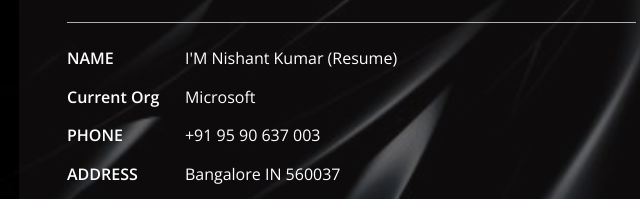
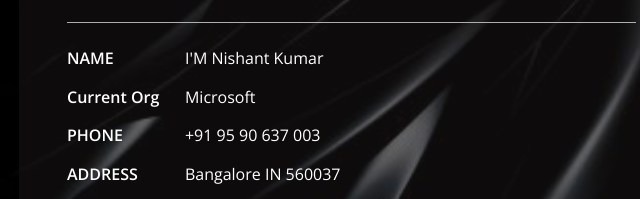
Before and after one commit to nkjaiswal/nishant.live, a plain HTML site: page index.html in a window 1280 px wide. Shown: the part 282-481 px from the top of the page, 51-691 px from the left. Drawn offline with nearby package versions, Linux system fonts and the light colour scheme; files whose address does not match are found by name.

Commit message:
Update index.html

```diff
--- a/index.html
+++ b/index.html
@@ -87,7 +87,7 @@ License URL: http://creativecommons.org/licenses/by/3.0/
 							<li>
 								<ul class="address-text">
 									<li><b>NAME</b></li>
-									<li>I'M Nishant Kumar (<a href="https://docs.google.com/document/d/1PWERYsIMvE9-YroS8Pni1tYlEnmcOYnLNHCKM-h7ahU/edit?usp=drive_link">Resume</a>)</li>
+									<li>I'M Nishant Kumar</li>
 								</ul>
 							</li>
 							<li>
```
